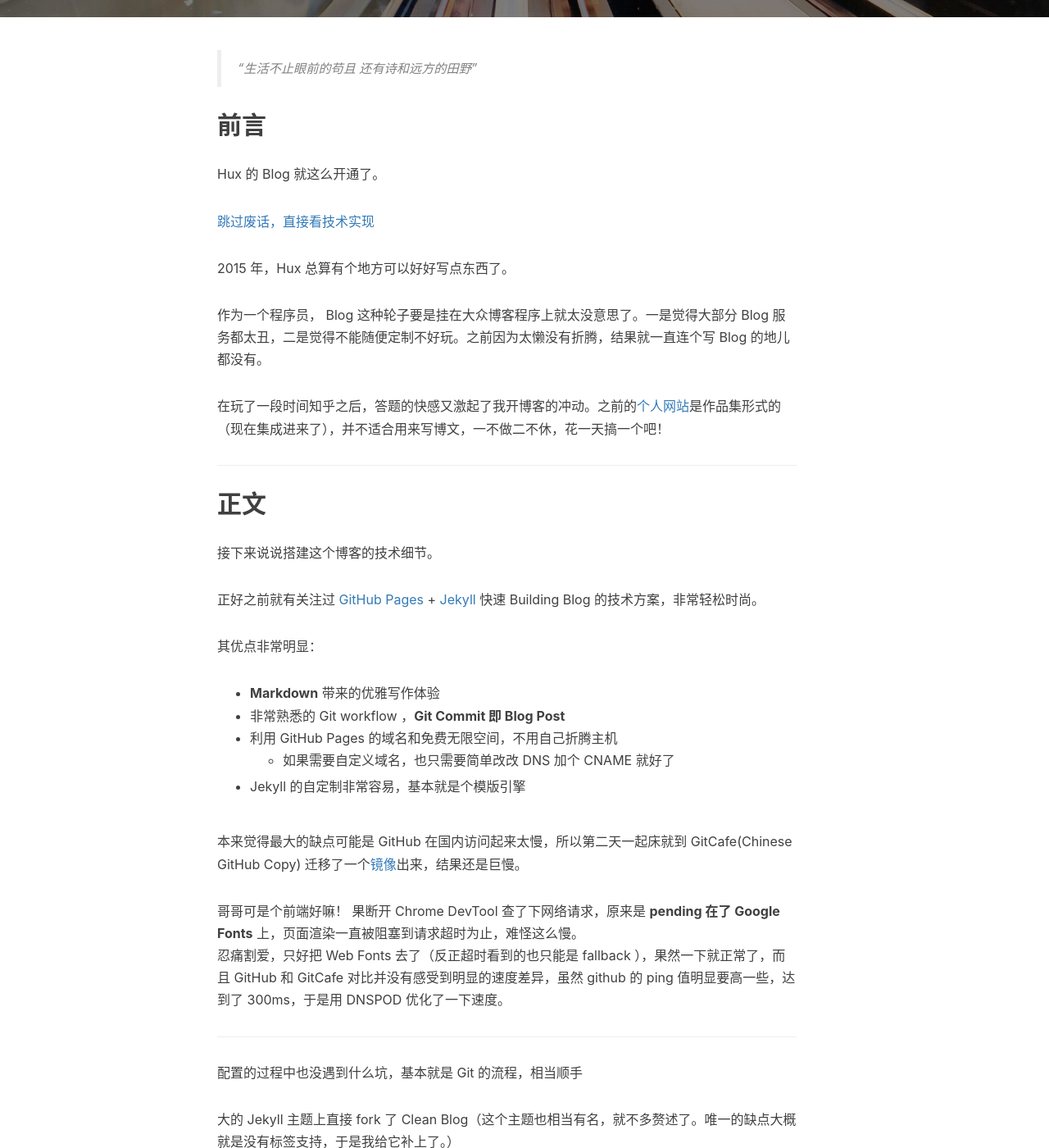
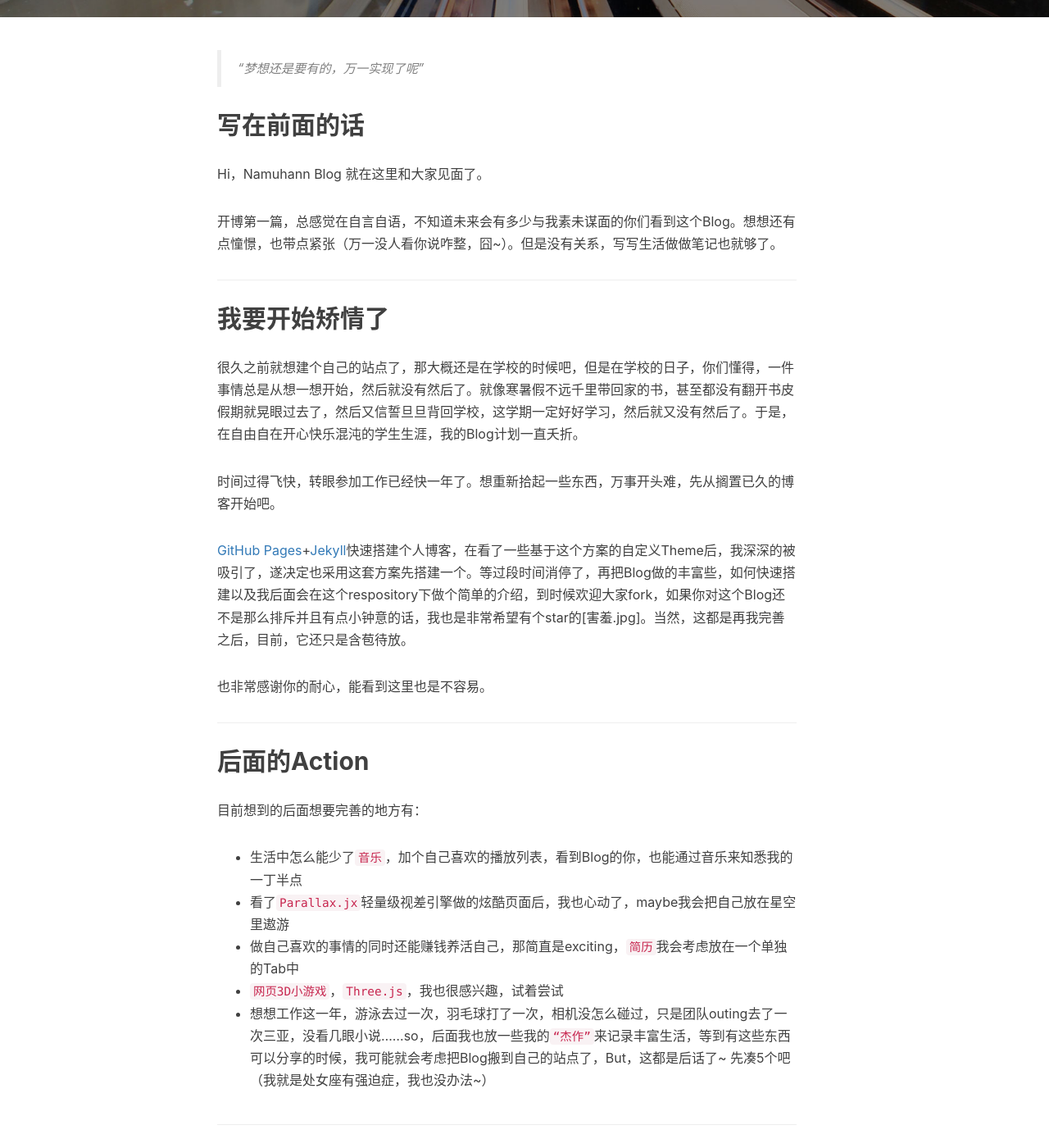
Before and after one commit to Namuhann/namuhann.github.io, a Jekyll site: the page built from _posts/2014-01-29-hello-2015.markdown, in a window 1280 px wide and 1400 px high, scrolled down 502 px. Shown: the whole window at 82% size. Built offline with Jekyll 4.4.1, drawn with Linux system fonts in a browser that asks for light colours; nearby versions of some CDN libraries; comment, search, counter and statistics services are not loaded; some of the changed text lies outside the part shown.

Commit message:
[v1.0]post hI BLOG
post hI BLOG

```diff
--- a/_posts/2014-01-29-hello-2015.markdown
+++ b/_posts/2014-01-29-hello-2015.markdown
@@ -9,71 +9,44 @@ tags:
     - 生活
 ---
 
-> “生活不止眼前的苟且 还有诗和远方的田野”
+> “梦想还是要有的，万一实现了呢”
 
 
-## 前言
+## 写在前面的话
 
-Hux 的 Blog 就这么开通了。
+Hi，Namuhann Blog 就在这里和大家见面了。
 
-[跳过废话，直接看技术实现 ](#build)
-
-
-
-2015 年，Hux 总算有个地方可以好好写点东西了。
-
-
-作为一个程序员， Blog 这种轮子要是挂在大众博客程序上就太没意思了。一是觉得大部分 Blog 服务都太丑，二是觉得不能随便定制不好玩。之前因为太懒没有折腾，结果就一直连个写 Blog 的地儿都没有。
-
-在玩了一段时间知乎之后，答题的快感又激起了我开博客的冲动。之前的[个人网站](http://huangxuan.me/portfolio)是作品集形式的（现在集成进来了），并不适合用来写博文，一不做二不休，花一天搞一个吧！
-
-
-<p id = "build"></p>
----
-
-## 正文
-
-接下来说说搭建这个博客的技术细节。
-
-正好之前就有关注过 [GitHub Pages](https://pages.github.com/) + [Jekyll](http://jekyllrb.com/) 快速 Building Blog 的技术方案，非常轻松时尚。
-
-其优点非常明显：
-
-* **Markdown** 带来的优雅写作体验
-* 非常熟悉的 Git workflow ，**Git Commit 即 Blog Post**
-* 利用 GitHub Pages 的域名和免费无限空间，不用自己折腾主机
-	* 如果需要自定义域名，也只需要简单改改 DNS 加个 CNAME 就好了
-* Jekyll 的自定制非常容易，基本就是个模版引擎
-
-
-本来觉得最大的缺点可能是 GitHub 在国内访问起来太慢，所以第二天一起床就到 GitCafe(Chinese GitHub Copy) 迁移了一个[镜像](http://huxpro.gitcafe.io)出来，结果还是巨慢。
-
-哥哥可是个前端好嘛！ 果断开 Chrome DevTool 查了下网络请求，原来是 **pending 在了 Google Fonts** 上，页面渲染一直被阻塞到请求超时为止，难怪这么慢。
-忍痛割爱，只好把 Web Fonts 去了（反正超时看到的也只能是 fallback ），果然一下就正常了，而且 GitHub 和 GitCafe 对比并没有感受到明显的速度差异，虽然 github 的 ping 值明显要高一些，达到了 300ms，于是用 DNSPOD 优化了一下速度。
-
+开博第一篇，总感觉在自言自语，不知道未来会有多少与我素未谋面的你们看到这个Blog。想想还有点憧憬，也带点紧张（万一没人看你说咋整，囧~）。但是没有关系，写写生活做做笔记也就够了。
 
 
 ---
 
-配置的过程中也没遇到什么坑，基本就是 Git 的流程，相当顺手
+## 我要开始矫情了
+很久之前就想建个自己的站点了，那大概还是在学校的时候吧，但是在学校的日子，你们懂得，一件事情总是从想一想开始，然后就没有然后了。就像寒暑假不远千里带回家的书，甚至都没有翻开书皮假期就晃眼过去了，然后又信誓旦旦背回学校，这学期一定好好学习，然后就又没有然后了。于是，在自由自在开心快乐混沌的学生生涯，我的Blog计划一直夭折。
 
-大的 Jekyll 主题上直接 fork 了 Clean Blog（这个主题也相当有名，就不多赘述了。唯一的缺点大概就是没有标签支持，于是我给它补上了。）
+时间过得飞快，转眼参加工作已经快一年了。想重新拾起一些东西，万事开头难，先从搁置已久的博客开始吧。
 
-本地调试环境需要 `gem install jekyll`，结果 rubygem 的源居然被墙了……后来手动改成了我大淘宝的镜像源才成功
-
-Theme 的 CSS 是基于 Bootstrap 定制的，看得不爽的地方直接在 Less 里改就好了（平时更习惯 SCSS 些），**不过其实我一直觉得 Bootstrap 在移动端的体验做得相当一般，比我在淘宝参与的团队 CSS 框架差多了……**所以为了体验，也补了不少 CSS 进去
-
-最后就进入了耗时反而最长的**做图、写字**阶段，也算是进入了**写博客**的正轨，因为是类似 Hack Day 的方式去搭这个站的，所以折腾折腾着大半夜就过去了。
-
-第二天考虑中文字体的渲染，fork 了 [Type is Beautiful](http://www.typeisbeautiful.com/) 的 `font` CSS，调整了字号，适配了 Win 的渣渲染，中英文混排效果好多了。
+[GitHub Pages](https://pages.github.com/)+[Jekyll](http://jekyllrb.com/)快速搭建个人博客，在看了一些基于这个方案的自定义Theme后，我深深的被吸引了，遂决定也采用这套方案先搭建一个。等过段时间消停了，再把Blog做的丰富些，如何快速搭建以及我后面会在这个respository下做个简单的介绍，到时候欢迎大家fork，如果你对这个Blog还不是那么排斥并且有点小钟意的话，我也是非常希望有个star的[害羞.jpg]。当然，这都是再我完善之后，目前，它还只是含苞待放。
 
 
-## 后记
+也非常感谢你的耐心，能看到这里也是不容易。
 
-回顾这个博客的诞生，纯粹是出于个人兴趣。在知乎相关问题上回答并获得一定的 star 后，我决定把这个博客主题当作一个小小的开源项目来维护。
 
-在经历 v1.0 - v1.5 的蜕变后，这个博客主题愈发完整，不但增加了诸多 UI 层的优化（opinionated）；在代码层面，更加丰富的配置项也使得这个主题拥有了更好的灵活性与可拓展性。而作为一个开源项目，我也积极的为其完善文档与解决 issue。
+---
 
-如果你恰好逛到了这里，希望你也能喜欢这个博客主题。
+## 后面的Action
+目前想到的后面想要完善的地方有：
 
-—— Hux 后记于 2015.10
+* 生活中怎么能少了`音乐`，加个自己喜欢的播放列表，看到Blog的你，也能通过音乐来知悉我的一丁半点
+* 看了[`Parallax.jx`](http://www.jq22.com/yanshi178)轻量级视差引擎做的炫酷页面后，我也心动了，maybe我会把自己放在星空里遨游
+* 做自己喜欢的事情的同时还能赚钱养活自己，那简直是exciting，`简历`我会考虑放在一个单独的Tab中
+* `网页3D小游戏`，`Three.js`，我也很感兴趣，试着尝试
+* 想想工作这一年，游泳去过一次，羽毛球打了一次，相机没怎么碰过，只是团队outing去了一次三亚，没看几眼小说......so，后面我也放一些我的`“杰作”`来记录丰富生活，等到有这些东西可以分享的时候，我可能就会考虑把Blog搬到自己的站点了，But，这都是后话了~ 先凑5个吧（我就是处女座有强迫症，我也没办法~）
+
+---
+
+OK ，开博也不是开业，先记录下心情和目标。
+
+最后，Welcome to Namuahnn Blog. May you have a nice day.
+
+That's all.
```
